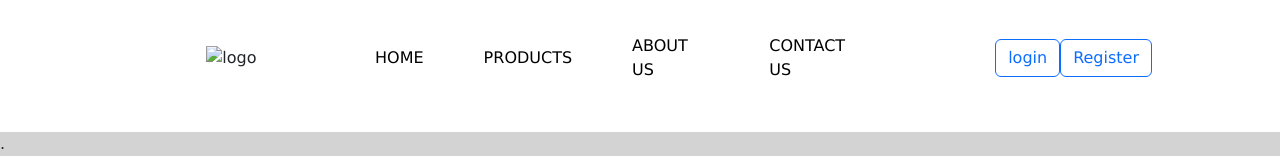
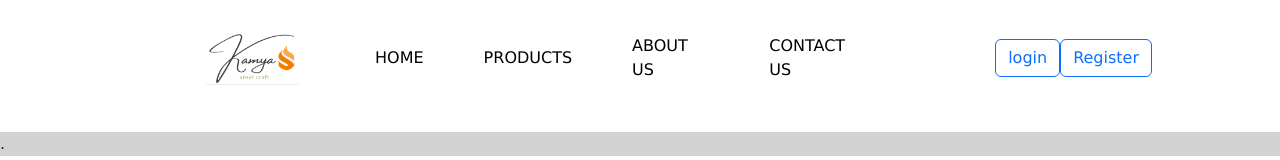
Before and after one commit to virendra0077/kamyasteel, a plain HTML site: page index.html in a window 1280 px wide. Shown: the top 160 px of the page. Drawn offline with nearby package versions, Linux system fonts and the light colour scheme; files whose address does not match are found by name.

Commit message:
Update index.html

```diff
--- a/index.html
+++ b/index.html
@@ -13,7 +13,7 @@
 <body>
     <nav class="navbar h-nav-resp">
         <ul class="nav-list v-class-resp">
-            <div class="logo"><img src="./image/logo.jpg" alt="logo"></div>
+            <div class="logo"><img src="logo.jpg" alt="logo"></div>
             <li> <a href="#home">HOME </a></li>
             <li> <a href="#About">PRODUCTS</a></li>
             <li> <a href="#serivces">ABOUT US</a></li>
```
